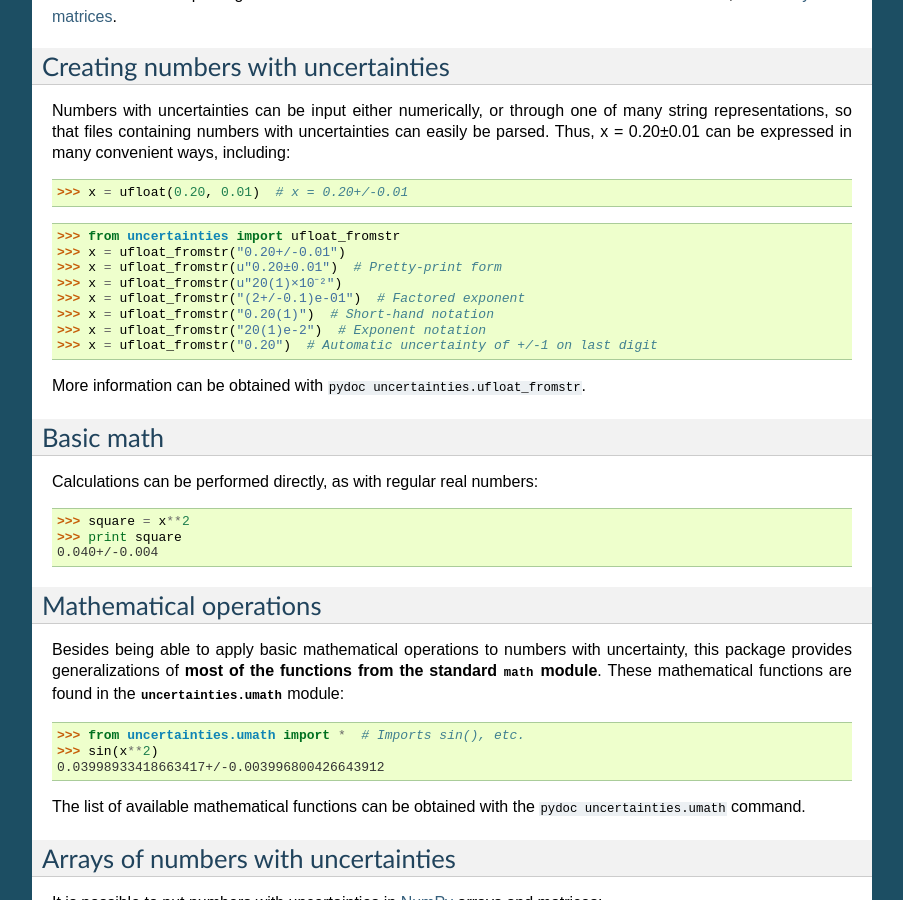
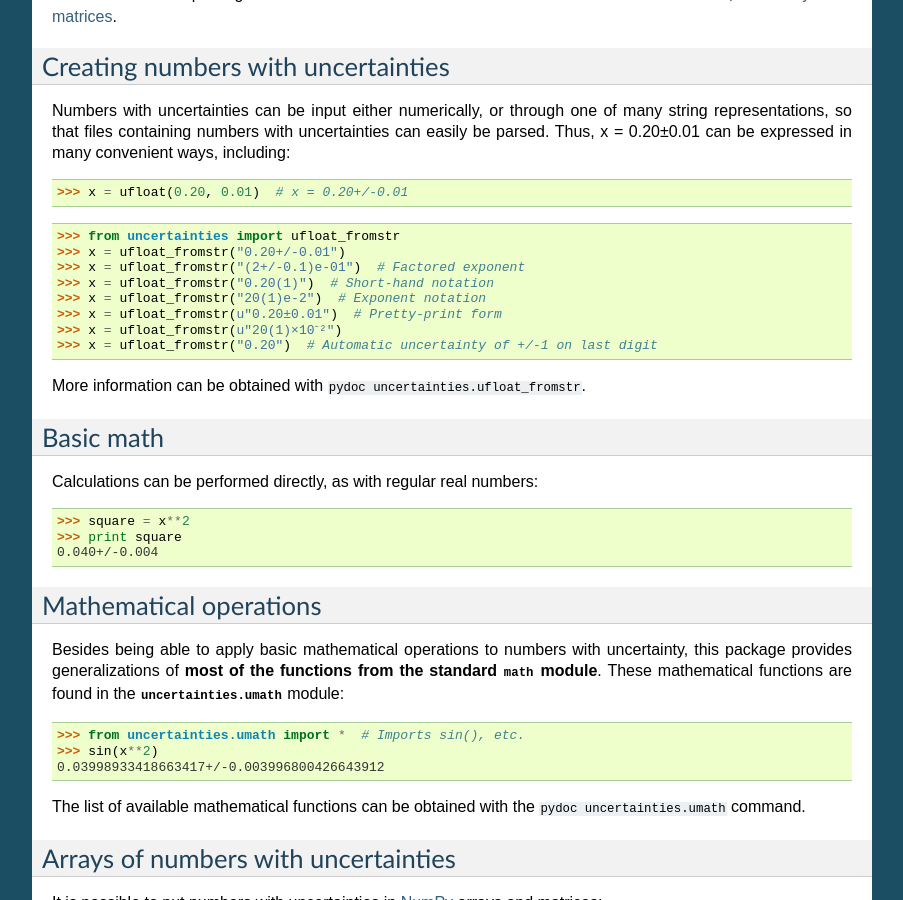
Before and after one commit to lmfit/uncertainties, a Sphinx documentation site: the page built from doc/user_guide.rst, in a window 1280 px wide and 900 px high, scrolled down 746 px. Shown: the whole window, without its empty margins (198-1101 px from the left). Built offline with Sphinx 7.4.7, drawn with Linux system fonts in a browser that asks for light colours; the version number is read from the project's files by our own code.

Commit message:
More progressive order of examples.

```diff
--- a/doc/user_guide.rst
+++ b/doc/user_guide.rst
@@ -45,11 +45,11 @@ expressed in many convenient ways, including:
 
 >>> from uncertainties import ufloat_fromstr
 >>> x = ufloat_fromstr("0.20+/-0.01")
->>> x = ufloat_fromstr(u"0.20±0.01")  # Pretty-print form
->>> x = ufloat_fromstr(u"20(1)×10⁻²")
 >>> x = ufloat_fromstr("(2+/-0.1)e-01")  # Factored exponent
 >>> x = ufloat_fromstr("0.20(1)")  # Short-hand notation
 >>> x = ufloat_fromstr("20(1)e-2")  # Exponent notation
+>>> x = ufloat_fromstr(u"0.20±0.01")  # Pretty-print form
+>>> x = ufloat_fromstr(u"20(1)×10⁻²")
 >>> x = ufloat_fromstr("0.20")  # Automatic uncertainty of +/-1 on last digit
 
 More information can be obtained with ``pydoc
```
